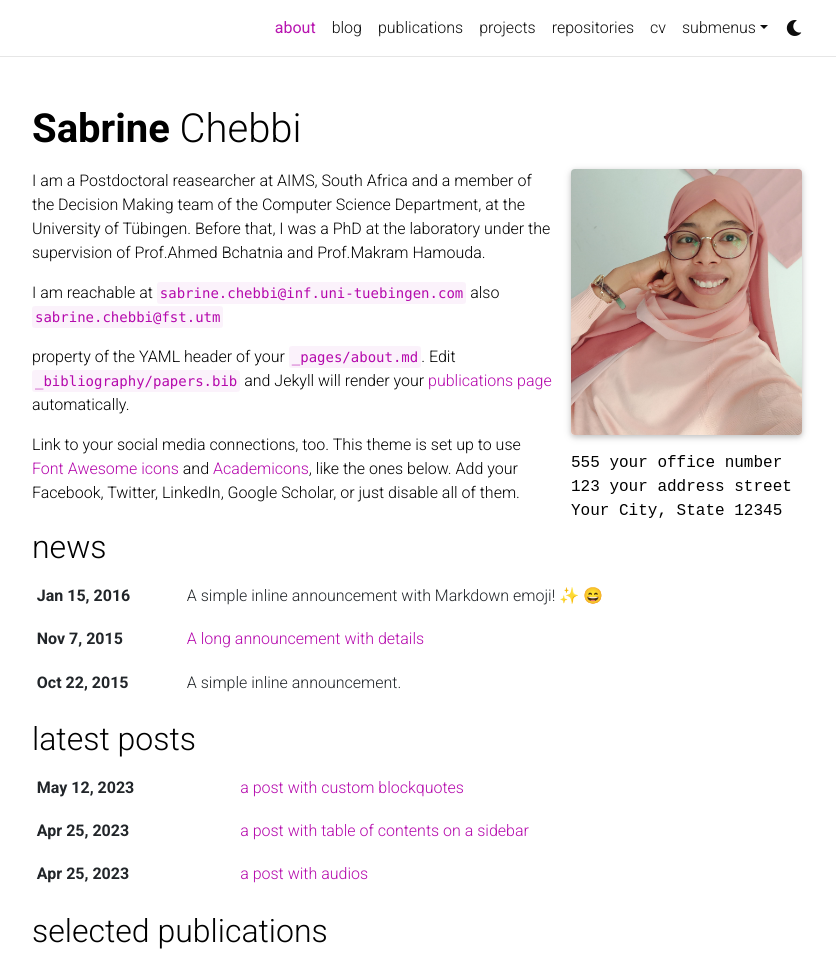
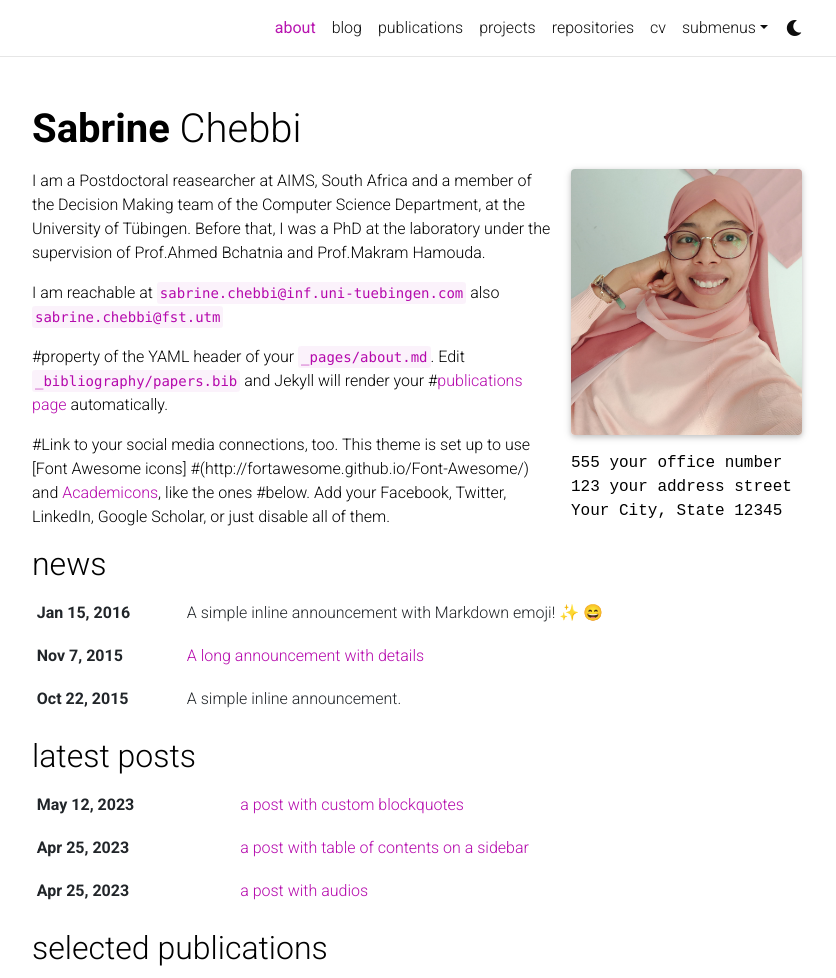
Before and after one commit to Sabrine-stack/Sabrine-stack.github.io, a Jekyll site: the page built from _pages/about.md, in a window 1280 px wide and 1284 px high, cut to the strip 0-978 px from the top of the window. Shown: the whole strip, without its empty margins (223-1059 px from the left). Built offline with Jekyll 4.4.1, drawn with Linux system fonts in a browser that asks for light colours; full-size pictures stand in for the smaller copies a plugin makes; emoji names are drawn with the system emoji font; comment, search, counter and statistics services are not loaded; a style sheet for code colours, icons or effects is not loaded.

Commit message:
Update about.md

```diff
--- a/_pages/about.md
+++ b/_pages/about.md
@@ -24,6 +24,7 @@ I am a Postdoctoral reasearcher at AIMS, South Africa and a member of the Decisi
 I am reachable at `sabrine.chebbi@inf.uni-tuebingen.com` also `sabrine.chebbi@fst.utm`
 
 
- property of the YAML header of your `_pages/about.md`. Edit `_bibliography/papers.bib` and Jekyll will render your [publications page](/al-folio/publications/) automatically.
+#property of the YAML header of your `_pages/about.md`. Edit `_bibliography/papers.bib` and Jekyll will render your #[publications page](/al-folio/publications/) automatically.
 
-Link to your social media connections, too. This theme is set up to use [Font Awesome icons](http://fortawesome.github.io/Font-Awesome/) and [Academicons](https://jpswalsh.github.io/academicons/), like the ones below. Add your Facebook, Twitter, LinkedIn, Google Scholar, or just disable all of them.
+#Link to your social media connections, too. This theme is set up to use [Font Awesome icons]
+#(http://fortawesome.github.io/Font-Awesome/) and [Academicons](https://jpswalsh.github.io/academicons/), like the ones #below. Add your Facebook, Twitter, LinkedIn, Google Scholar, or just disable all of them.
```
